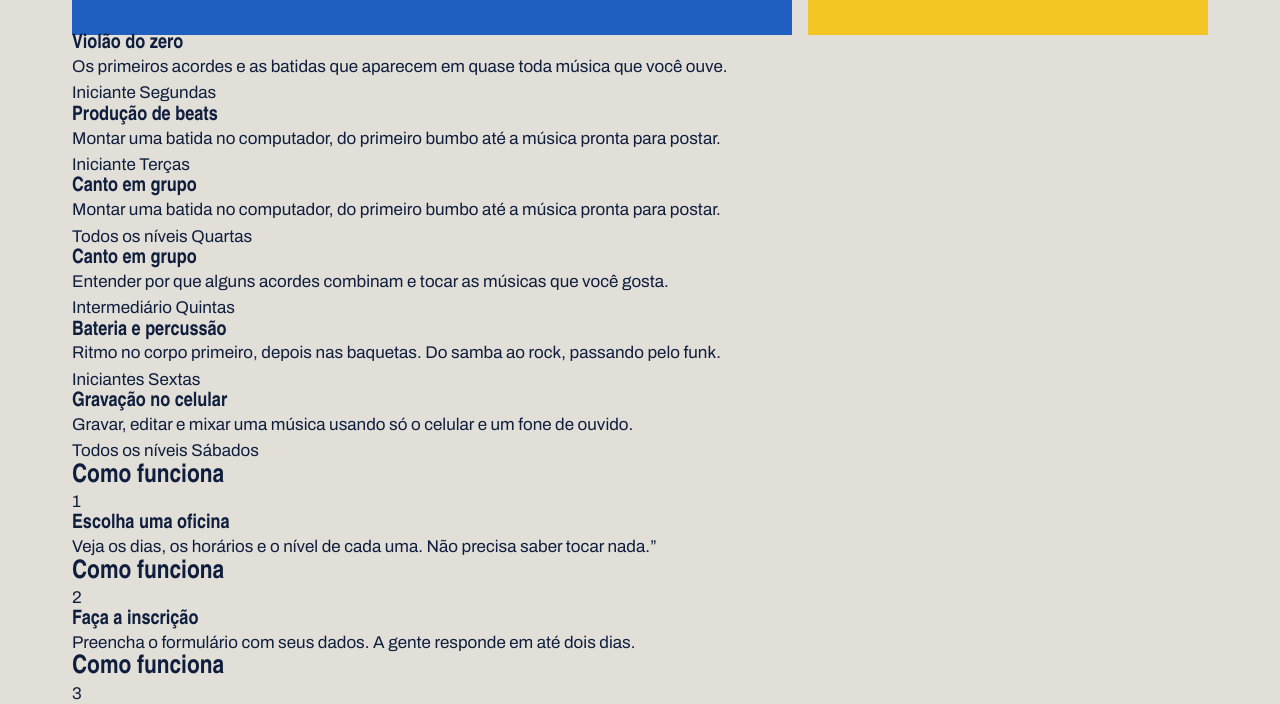
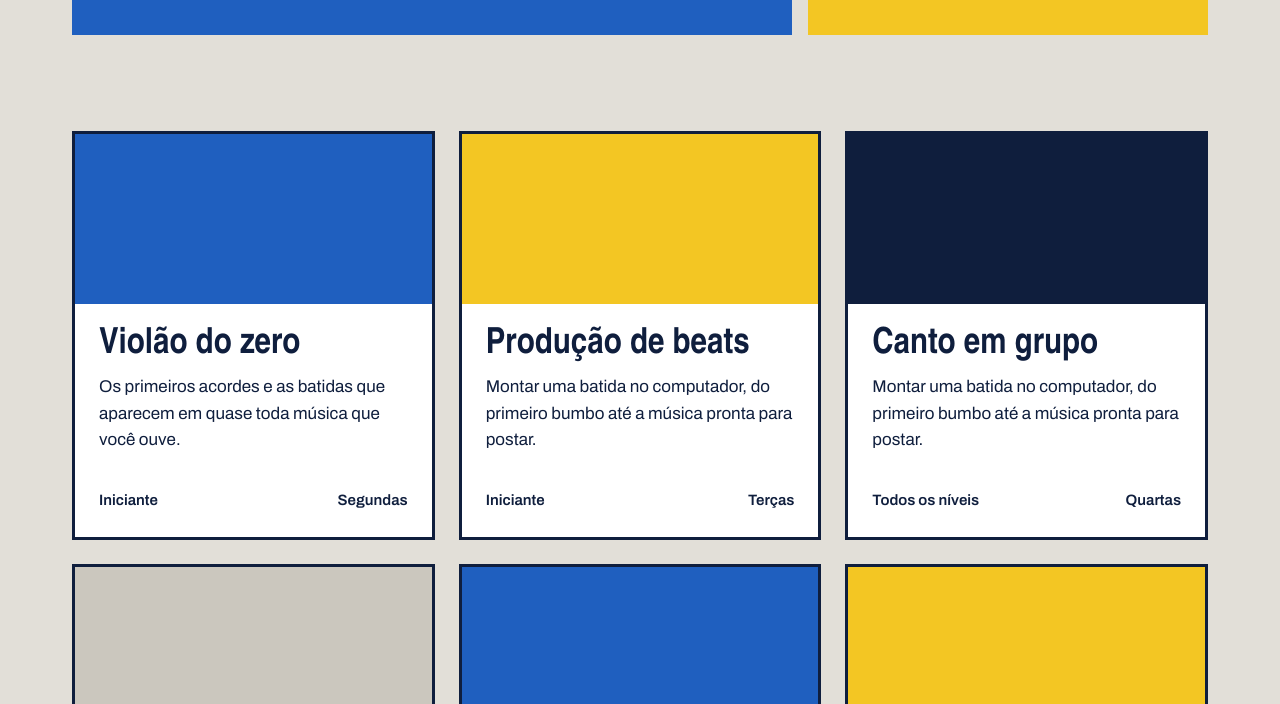
Before and after one commit to luizabernasa/laje_sonora, a plain HTML site: page index.html in a window 1280 px wide. Shown: the part 671-1375 px from the top of the page. Drawn offline with Linux system fonts and the light colour scheme; a web font is replaced by a local one.

Commit message:
Cards das oficinas

```diff
--- a/index.css
+++ b/index.css
@@ -127,3 +127,62 @@ h1, h2, h3{
 .cartaz-lateral{
     align-items: flex-start;
 }
+.secao {
+    margin-top: 96px;
+  }
+
+  .titulo-secao {
+    font-size: 64px;
+    margin-bottom: 32px;
+  }
+
+  .cards {
+    display: flex;
+    flex-wrap: wrap;
+    gap: 24px;
+  }
+
+  .card {
+    background-color: white;
+    border: 3px solid var(--tinta);
+    flex: 1 1 340px;
+  }
+
+  .card .foto {
+    height: 170px;
+  }
+
+  .foto {
+    background-color: var(--concreto-escuro);
+  }
+
+  .foto-azul {
+    background-color: var(--caixa-dagua);
+  }
+
+  .foto-amarela {
+    background-color: var(--fita);
+  }
+
+  .foto-tinta {
+    background-color: var(--tinta);
+  }
+
+  .card-texto {
+    padding: 24px;
+  }
+
+  .card h3 {
+    font-size: 36px;
+    margin-bottom: 12px;
+  }
+
+  .card-info {
+    margin-top: 20px;
+    padding-top: 16px;
+    border-top: 2px solid: var(--concreto-escuro);
+    font-weight: 600;
+    font-size: 15px;
+    display: flex;
+    justify-content: space-between;
+  }
```
